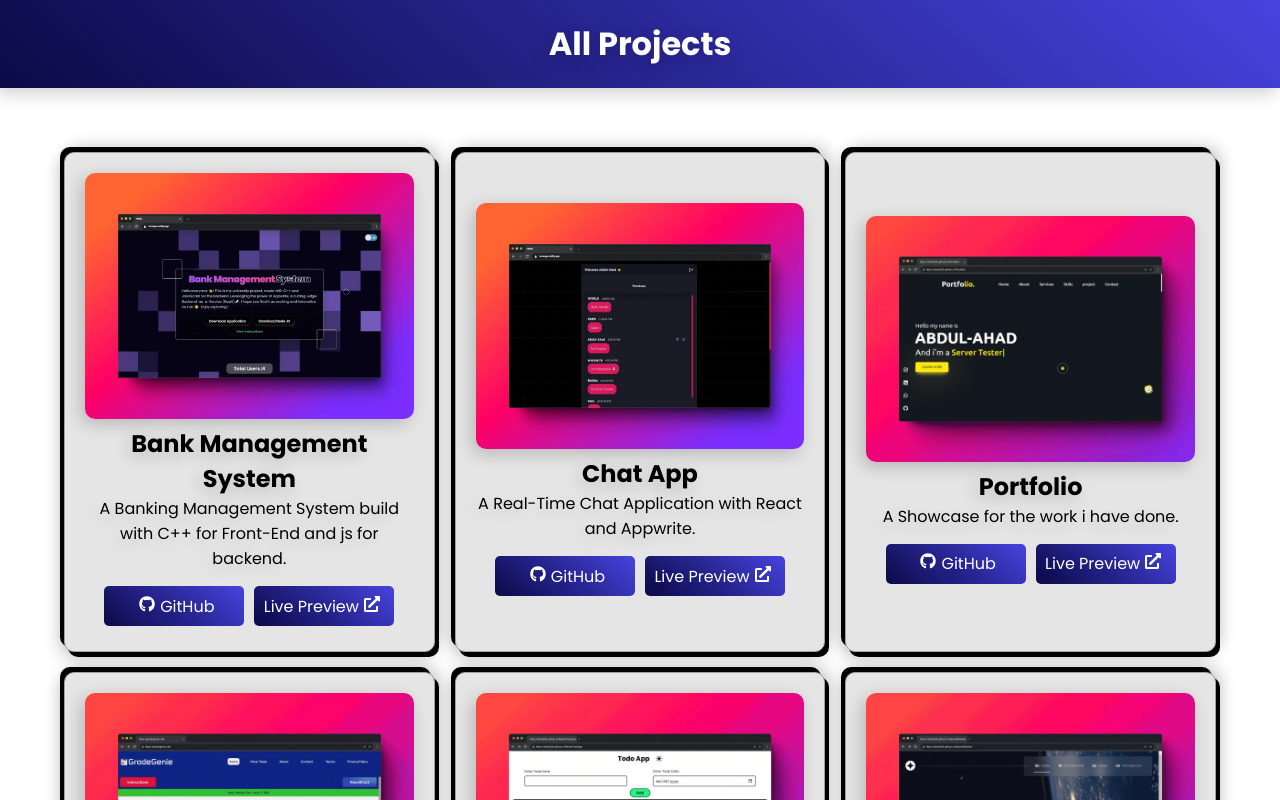
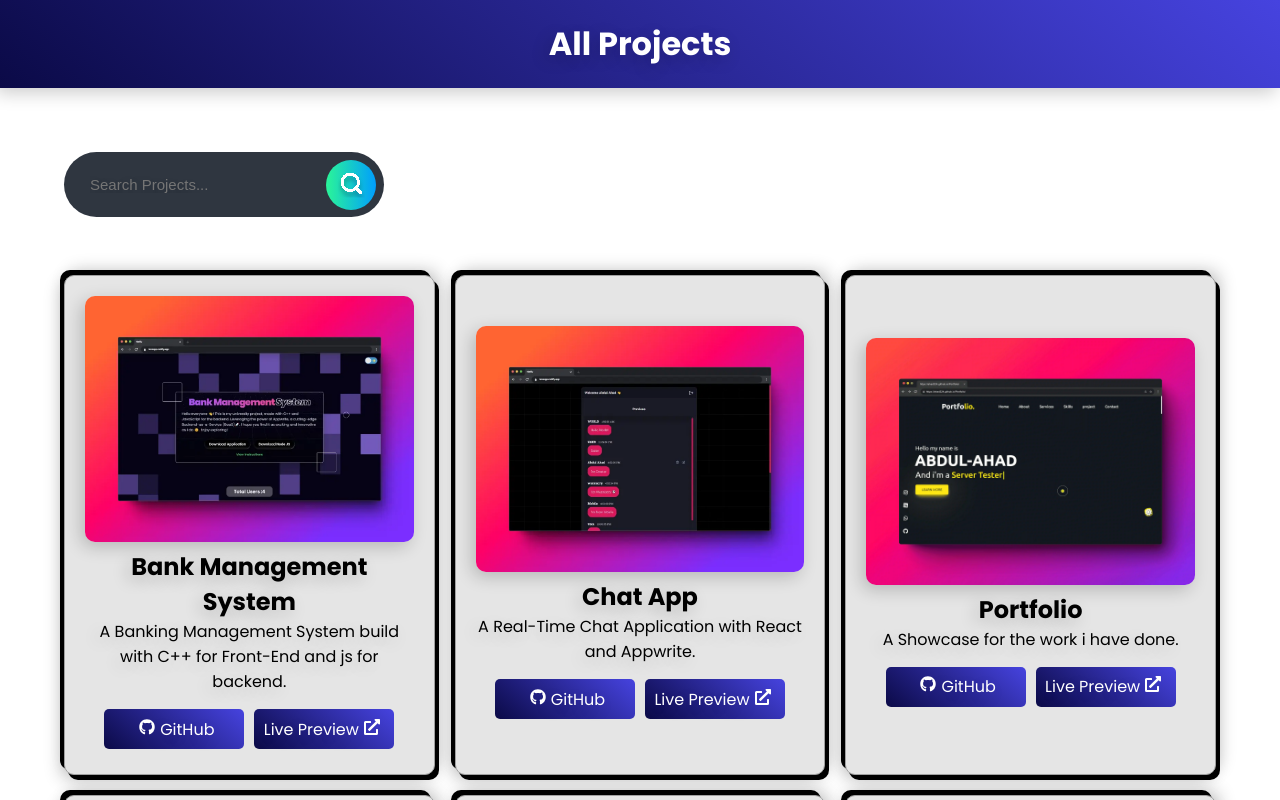
Before and after one commit to ahad324/AllProjects, a React (Vite) app: page / in a window 1280 px wide. Shown: the top 800 px of the page. Built offline with nearby package versions, Linux system fonts and the light colour scheme.

Commit message:
Added Searching Feature

```diff
--- a/src/components/container.jsx
+++ b/src/components/container.jsx
@@ -1,4 +1,4 @@
-import { useEffect } from "react";
+import { useEffect, useState } from "react";
 import Lenis from "@studio-freight/lenis";
 import { FaGithub, FaExternalLinkAlt } from "react-icons/fa";
 import Comingsoon from "./comingsoon.jsx";
@@ -7,6 +7,9 @@
 import Data from "./Data.jsx";
 
 function Container() {
+  const [searchTerm, setSearchTerm] = useState("");
+  const [filteredData, setFilteredData] = useState(Data);
+
   useEffect(() => {
     const lenis = new Lenis();
     function raf(time) {
@@ -16,11 +19,98 @@
 
     requestAnimationFrame(raf);
   }, []);
+  useEffect(() => {
+    setFilteredData(
+      Data.filter((project) =>
+        project.title.toLowerCase().includes(searchTerm.toLowerCase())
+      )
+    );
+  }, [searchTerm]);
+
+  const handleSearch = (e) => {
+    setSearchTerm(e.target.value);
+  };
 
   return (
     <main>
+      <div className="searchBox">
+        <input
+          className="searchInput"
+          value={searchTerm}
+          onChange={handleSearch}
+          placeholder="Search Projects..."
+        />
+        <button className="searchButton" href="#">
+          <svg
+            xmlns="http://www.w3.org/2000/svg"
+            width="29"
+            height="29"
+            viewBox="0 0 29 29"
+            fill="none"
+          >
+            <g clipPath="url(#clip0_2_17)">
+              <g filter="url(#filter0_d_2_17)">
+                <path
+                  d="M23.7953 23.9182L19.0585 19.1814M19.0585 19.1814C19.8188 18.4211 20.4219 17.5185 20.8333 16.5251C21.2448 15.5318 21.4566 14.4671 21.4566 13.3919C21.4566 12.3167 21.2448 11.252 20.8333 10.2587C20.4219 9.2653 19.8188 8.36271 19.0585 7.60242C18.2982 6.84214 17.3956 6.23905 16.4022 5.82759C15.4089 5.41612 14.3442 5.20435 13.269 5.20435C12.1938 5.20435 11.1291 5.41612 10.1358 5.82759C9.1424 6.23905 8.23981 6.84214 7.47953 7.60242C5.94407 9.13789 5.08145 11.2204 5.08145 13.3919C5.08145 15.5634 5.94407 17.6459 7.47953 19.1814C9.01499 20.7168 11.0975 21.5794 13.269 21.5794C15.4405 21.5794 17.523 20.7168 19.0585 19.1814Z"
+                  stroke="white"
+                  strokeWidth="3"
+                  strokeLinecap="round"
+                  strokeLinejoin="round"
+                  shapeRendering="crispEdges"
+                ></path>
+              </g>
+            </g>
+            <defs>
+              <filter
+                id="filter0_d_2_17"
+                x="-0.418549"
+                y="3.70435"
+                width="29.7139"
+                height="29.7139"
+                filterUnits="userSpaceOnUse"
+                colorInterpolationFilters="sRGB"
+              >
+                <feFlood floodOpacity="0" result="BackgroundImageFix"></feFlood>
+                <feColorMatrix
+                  in="SourceAlpha"
+                  type="matrix"
+                  values="0 0 0 0 0 0 0 0 0 0 0 0 0 0 0 0 0 0 127 0"
+                  result="hardAlpha"
+                ></feColorMatrix>
+                <feOffset dy="4"></feOffset>
+                <feGaussianBlur stdDeviation="2"></feGaussianBlur>
+                <feComposite in2="hardAlpha" operator="out"></feComposite>
+                <feColorMatrix
+                  type="matrix"
+                  values="0 0 0 0 0 0 0 0 0 0 0 0 0 0 0 0 0 0 0.25 0"
+                ></feColorMatrix>
+                <feBlend
+                  mode="normal"
+                  in2="BackgroundImageFix"
+                  result="effect1_dropShadow_2_17"
+                ></feBlend>
+                <feBlend
+                  mode="normal"
+                  in="SourceGraphic"
+                  in2="effect1_dropShadow_2_17"
+                  result="shape"
+                ></feBlend>
+              </filter>
+              <clipPath id="clip0_2_17">
+                <rect
+                  width="28.0702"
+                  height="28.0702"
+                  fill="white"
+                  transform="translate(0.403503 0.526367)"
+                ></rect>
+              </clipPath>
+            </defs>
+          </svg>
+        </button>
+      </div>
+
       <section>
-        {Data.map((project, index) => (
+        {filteredData.map((project, index) => (
           <div className="project" key={index}>
             <LazyLoad
               key={index}
--- a/src/index.css
+++ b/src/index.css
@@ -108,6 +108,53 @@
 i {
   margin: 5px;
 }
+.searchBox {
+  display: flex;
+  max-width: 320px;
+  align-items: center;
+  justify-content: space-between;
+  gap: 8px;
+  background: #2f3640;
+  border-radius: 50px;
+  position: relative;
+  margin-bottom: 5%;
+}
+
+.searchButton {
+  color: white;
+  position: absolute;
+  right: 8px;
+  width: 50px;
+  height: 50px;
+  border-radius: 50%;
+  background: var(--gradient-2, linear-gradient(90deg, #2AF598 0%, #009EFD 100%));
+  border: 0;
+  display: inline-block;
+  transition: all 300ms cubic-bezier(.23, 1, 0.32, 1);
+}
+/*hover effect*/
+button:hover {
+  color: #fff;
+  background-color: #1A1A1A;
+  box-shadow: rgba(0, 0, 0, 0.5) 0 10px 20px;
+  transform: translateY(-3px);
+}
+/*button pressing effect*/
+button:active {
+  box-shadow: none;
+  transform: translateY(0);
+}
+
+.searchInput {
+  border: none;
+  background: none;
+  outline: none;
+  color: white;
+  font-size: 15px;
+  padding: 24px 46px 24px 26px;
+}
+
+
 @media screen and (max-width: 322px) {
   .Buttons {
     flex-direction: column;
```
